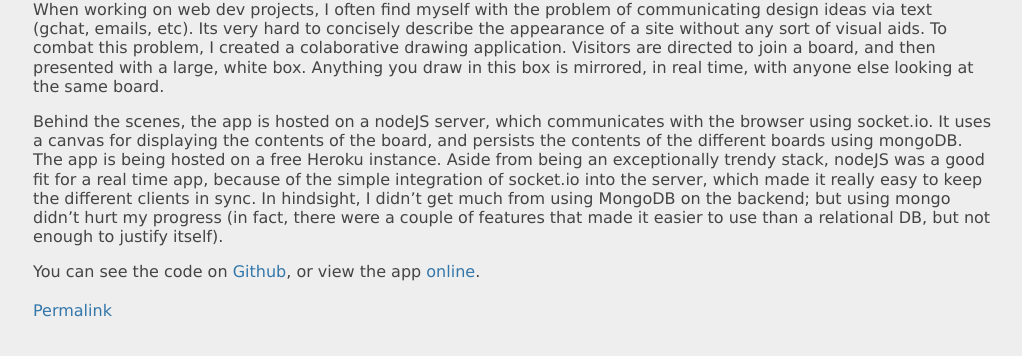
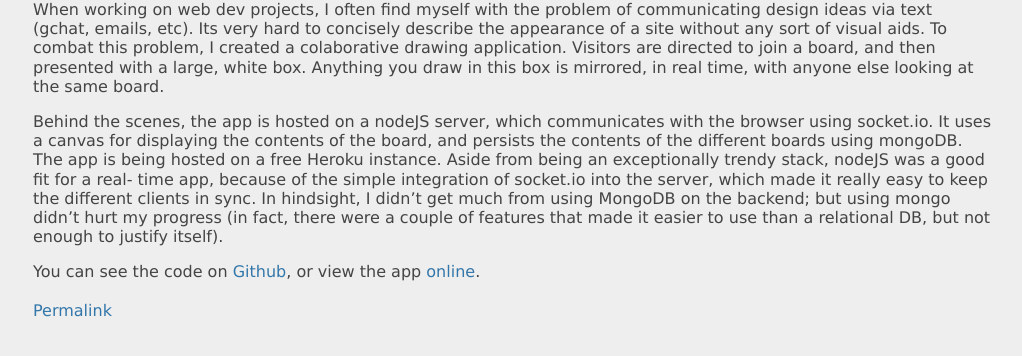
Before and after one commit to indspenceable/indspenceable.github.com, a Jekyll site: the page built from _posts/2012-07-28-whiteboard.md, in a window 1280 px wide. Shown: the part 232-588 px from the top of the page, without its empty margins (127-1149 px from the left). Built offline with Jekyll 4.4.1, drawn with Linux system fonts in a browser that asks for light colours; some web fonts are replaced.

Commit message:
Fixed typo.

```diff
--- a/_posts/2012-07-28-whiteboard.md
+++ b/_posts/2012-07-28-whiteboard.md
@@ -4,6 +4,6 @@ title: Whiteboard
 ---
 When working on web dev projects, I often find myself with the problem of communicating design ideas via text (gchat, emails, etc). Its very hard to concisely describe the appearance of a site without any sort of visual aids. To combat this problem, I created a colaborative drawing application. Visitors are directed to join a board, and then presented with a large, white box. Anything you draw in this box is mirrored, in real time, with anyone else looking at the same board.
 
-Behind the scenes, the app is hosted on a nodeJS server, which communicates with the browser using socket.io. It uses a canvas for displaying the contents of the board, and persists the contents of the different boards using mongoDB. The app is being hosted on a free Heroku instance. Aside from being an exceptionally trendy stack, nodeJS was a good fit for a real time app, because of the simple integration of socket.io into the server, which made it really easy to keep the different clients in sync. In hindsight, I didn't get much from using MongoDB on the backend; but using mongo didn't hurt my progress (in fact, there were a couple of features that made it easier to use than a relational DB, but not enough to justify itself).
+Behind the scenes, the app is hosted on a nodeJS server, which communicates with the browser using socket.io. It uses a canvas for displaying the contents of the board, and persists the contents of the different boards using mongoDB. The app is being hosted on a free Heroku instance. Aside from being an exceptionally trendy stack, nodeJS was a good fit for a real-  time app, because of the simple integration of socket.io into the server, which made it really easy to keep the different clients in sync. In hindsight, I didn't get much from using MongoDB on the backend; but using mongo didn't hurt my progress (in fact, there were a couple of features that made it easier to use than a relational DB, but not enough to justify itself).
 
 You can see the code on [Github](https://github.com/indspenceable/whiteboard), or view the app [online](http://whiteboard.indspenceable.com/).
```
